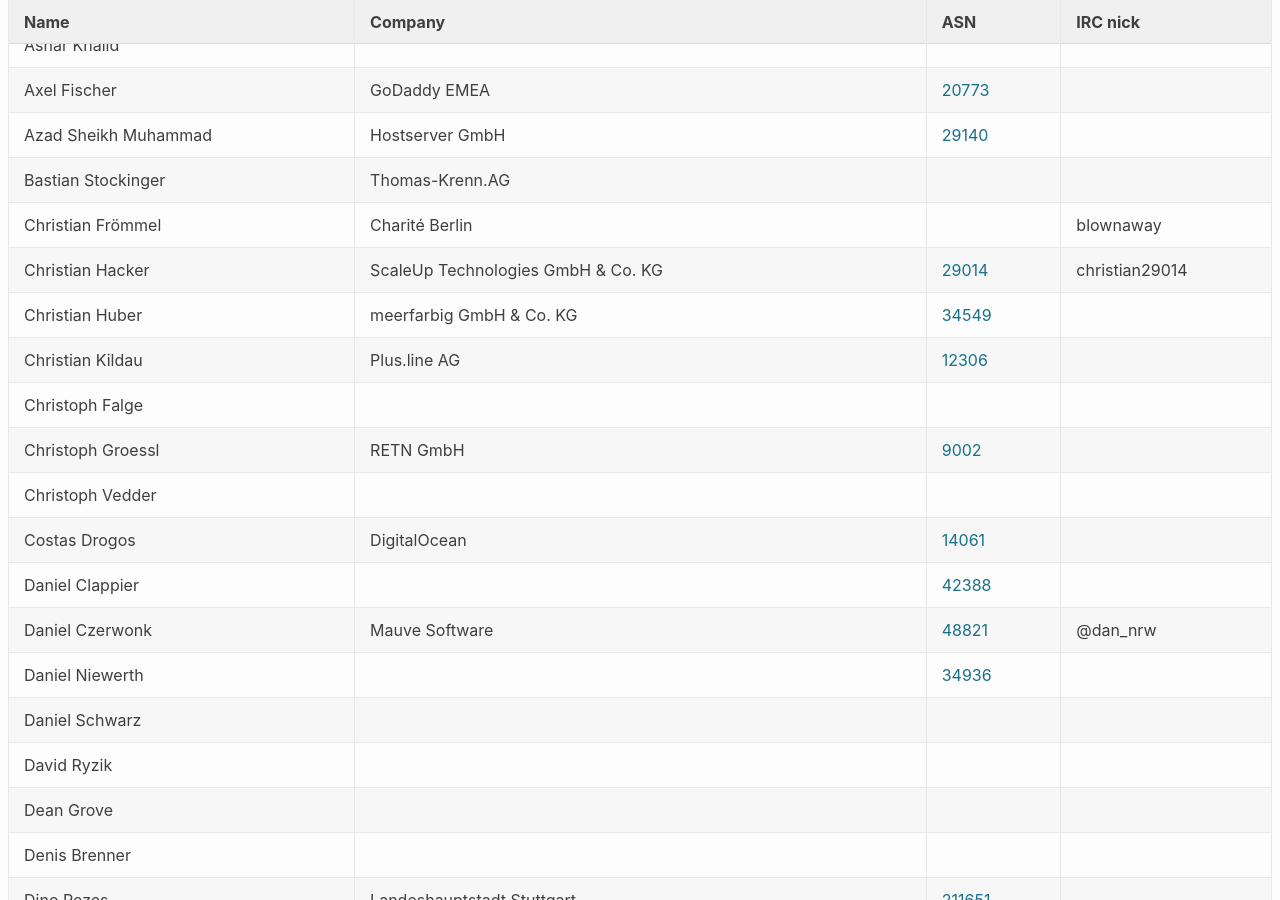
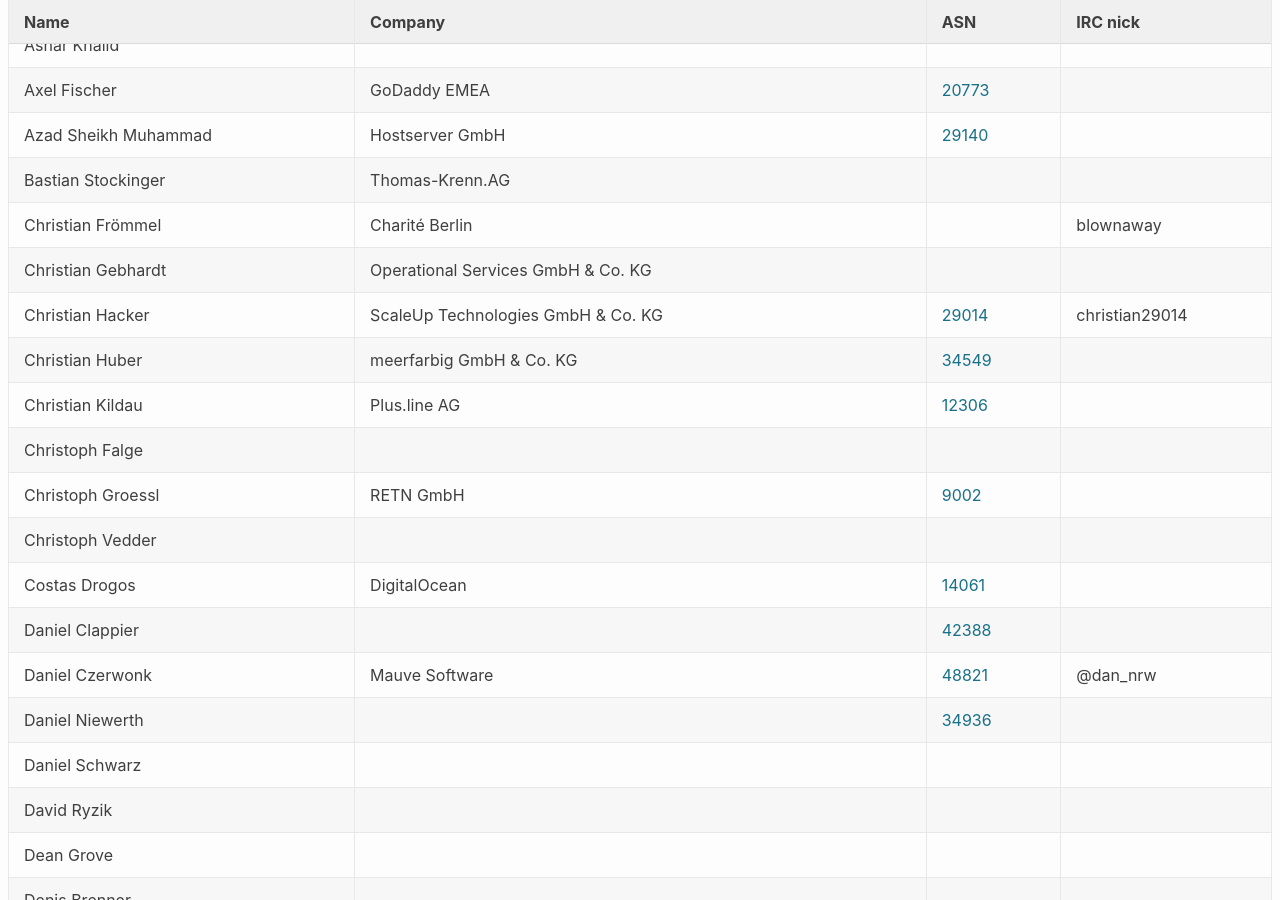
Before and after one commit to denog/pretix-attendeelist, a Jekyll site: the page built from denog14/index.md, in a window 1280 px wide and 900 px high, scrolled down 12309 px. Built offline with Jekyll 4.4.1, drawn with Linux system fonts in a browser that asks for light colours.

Commit message:
Latest data: Thu Oct 27 14:39:09 UTC 2022

```diff
--- a/_data/attendees_denog14_remote.json
+++ b/_data/attendees_denog14_remote.json
@@ -39,6 +39,12 @@
     "name": "Christian Frömmel",
     "company": "Charité Berlin",
     "irc": "blownaway",
+    "asn": null
+  },
+  {
+    "name": "Christian Gebhardt",
+    "company": "Operational Services GmbH & Co. KG",
+    "irc": null,
     "asn": null
   },
   {
```
